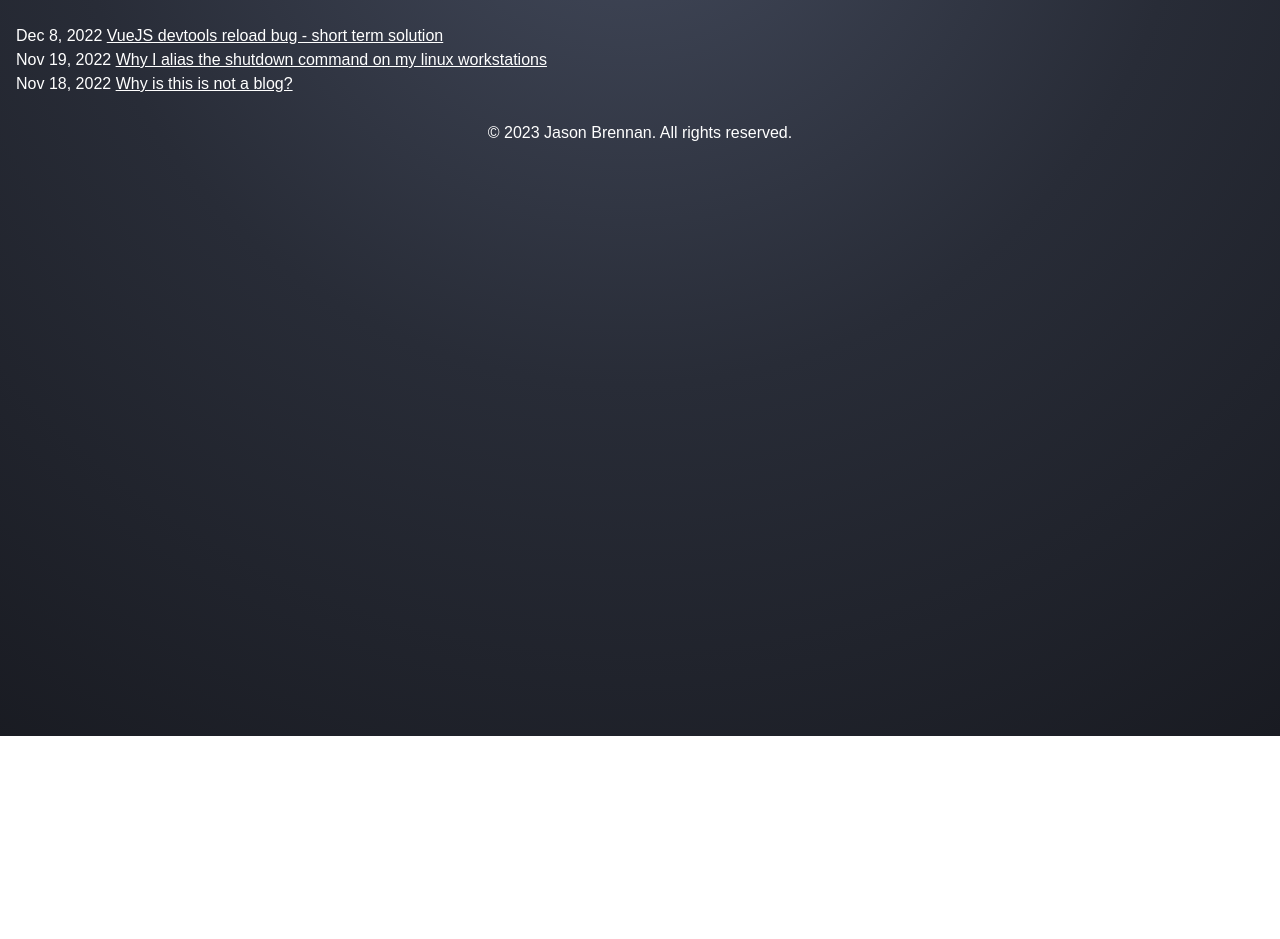
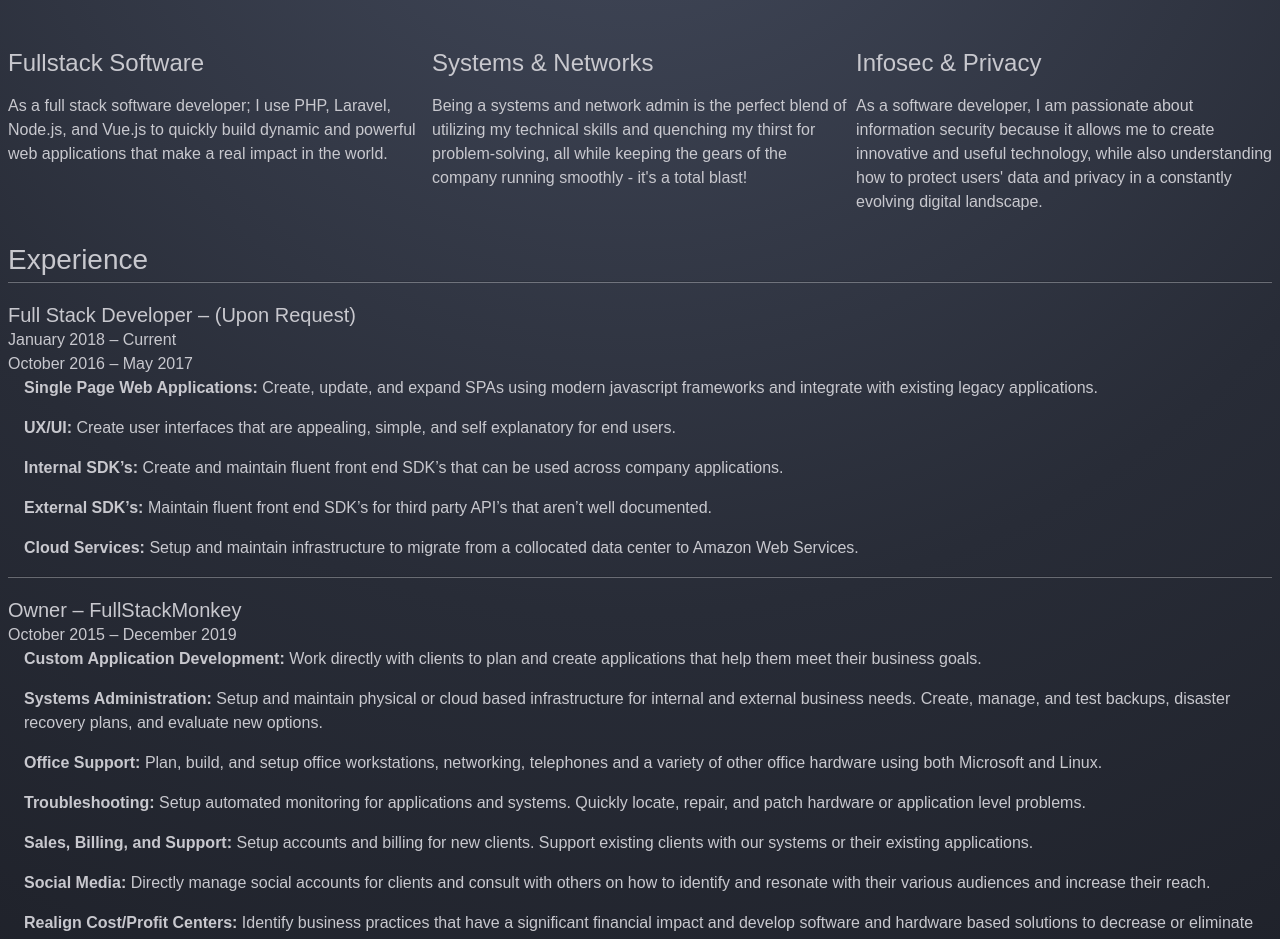
Before and after one commit to RusticXploit/jasonbrennan.com, an Astro site: page / in a window 1280 px wide. Shown: the part 64-1003 px from the top of the page. Before the commit the page ends 800 px from the top, so only its background shows below. Built offline with nearby package versions, Linux system fonts and the light colour scheme; Astro itself is replaced by a stand-in of ours.

Commit message:
testing layouts and text

```diff
--- a/astro.config.mjs
+++ b/astro.config.mjs
@@ -6,13 +6,12 @@ import sitemap from '@astrojs/sitemap';
 import tailwind from "@astrojs/tailwind";
 
 // https://astro.build/config
+import vue from "@astrojs/vue";
+
+// https://astro.build/config
 export default defineConfig({
   site: 'https://jasonbrennan.com',
-  integrations: [
-    mdx({
-      drafts: true
-    }),
-    sitemap(),
-    tailwind()
-  ]
+  integrations: [mdx({
+    drafts: true
+  }), sitemap(), tailwind(), vue()]
 });
--- a/package.json
+++ b/package.json
@@ -15,8 +15,10 @@
     "@astrojs/rss": "^1.0.3",
     "@astrojs/sitemap": "^1.0.0",
     "@astrojs/tailwind": "^2.1.3",
+    "@astrojs/vue": "^1.2.2",
     "astro": "^1.6.10",
-    "tailwindcss": "^3.2.4"
+    "tailwindcss": "^3.2.4",
+    "vue": "^3.2.45"
   },
   "devDependencies": {
     "sass": "^1.57.1"
--- a/src/components/Header.astro
+++ b/src/components/Header.astro
@@ -9,6 +9,7 @@ import { SITE_TITLE } from '../config';
       <div class="relative flex h-16 items-center justify-between">
         <div class="absolute inset-y-0 left-0 flex items-center sm:hidden">
           <!-- Mobile menu button-->
+          <site-menu>
           <button type="button" class="inline-flex items-center justify-center rounded-md p-2 text-gray-400 hover:bg-gray-700 hover:text-white focus:outline-none focus:ring-2 focus:ring-inset focus:ring-white" aria-controls="mobile-menu" aria-expanded="false">
             <span class="sr-only">Open main menu</span>
             <!--
@@ -18,7 +19,7 @@ import { SITE_TITLE } from '../config';
 
               Menu open: "hidden", Menu closed: "block"
             -->
-            <svg class="block h-6 w-6" xmlns="http://www.w3.org/2000/svg" fill="none" viewBox="0 0 24 24" stroke-width="1.5" stroke="currentColor" aria-hidden="true">
+            <svg id="closedIcon" class="block h-6 w-6" xmlns="http://www.w3.org/2000/svg" fill="none" viewBox="0 0 24 24" stroke-width="1.5" stroke="currentColor" aria-hidden="true">
               <path stroke-linecap="round" stroke-linejoin="round" d="M3.75 6.75h16.5M3.75 12h16.5m-16.5 5.25h16.5" />
             </svg>
             <!--
@@ -28,14 +29,15 @@ import { SITE_TITLE } from '../config';
 
               Menu open: "block", Menu closed: "hidden"
             -->
-            <svg class="hidden h-6 w-6" xmlns="http://www.w3.org/2000/svg" fill="none" viewBox="0 0 24 24" stroke-width="1.5" stroke="currentColor" aria-hidden="true">
+            <svg id="openIcon" class="hidden h-6 w-6" xmlns="http://www.w3.org/2000/svg" fill="none" viewBox="0 0 24 24" stroke-width="1.5" stroke="currentColor" aria-hidden="true">
               <path stroke-linecap="round" stroke-linejoin="round" d="M6 18L18 6M6 6l12 12" />
             </svg>
           </button>
+          </site-menu>
         </div>
         <div class="flex flex-1 items-center justify-center sm:items-stretch sm:justify-start">
           <div class="flex flex-shrink-0 items-center text-3xl">
-            { SITE_TITLE }
+            <a href="/" class="no-underline hover:underline">{ SITE_TITLE }</a>
           </div>
           <div class="hidden sm:ml-6 sm:block">
             <div class="flex space-x-4">
@@ -64,3 +66,26 @@ import { SITE_TITLE } from '../config';
   </nav>
 
 </header>
+
+<script>
+  // Define the behaviour for our new type of HTML element.
+  class Menu extends HTMLElement {
+    constructor() {
+      super();
+      let count = 0;
+
+      const menuButton = this.querySelector('button');
+      const closedIcon = document.getElementById('closedIcon');
+      const openIcon = this.getElementById('openIcon');
+
+      // Each time the button is clicked, update the count.
+      menuButton.addEventListener('click', () => {
+        console.log(openIcon)
+        console.log(closedIcon)
+      });
+    }
+  }
+
+  // Tell the browser to use our AstroHeart class for <astro-heart> elements.
+  customElements.define('site-menu', Menu);
+</script>
--- a/src/components/HeaderLink.astro
+++ b/src/components/HeaderLink.astro
@@ -10,7 +10,7 @@ const isActive = href === pathname || href === pathname.replace(/\/$/, '');
 <a
   href={href}
   class:list={[
-    'text-gray-300 hover:bg-gray-700 hover:text-white px-3 py-2 text-sm font-medium hover:underline',
+    'text-lg no-underline text-gray-300 hover:bg-gray-700 hover:text-white px-3 py-2 text-sm font-medium hover:underline',
     className, { active: isActive }
   ]}
   {...props}
--- a/src/layouts/HomeLab.astro
+++ b/src/layouts/HomeLab.astro
@@ -37,7 +37,7 @@ const {
 
 	<body>
 		<Header />
-		<main>
+		<main class="container mx-auto">
 			<article>
 				{heroImage && <img width={720} height={360} src={heroImage} alt="" />}
 				<h1 class="title">{title}</h1>
--- a/src/layouts/app.astro
+++ b/src/layouts/app.astro
@@ -15,7 +15,7 @@ const { title, description } = Astro.props;
 	<body>
 		<Header />
 		<main
-      class="container mx-auto mt-6"
+      class="container mx-auto mt-6 px-2"
     >
       <slot />
 		</main>
--- a/src/pages/index.astro
+++ b/src/pages/index.astro
@@ -1,5 +1,6 @@
 ---
 import App from '/src/layouts/app.astro'
+import Experience from '/src/pages/partial/experience.md'
 import { SITE_TITLE, SITE_DESCRIPTION } from '../config';
 
 // Use Astro.glob() to fetch all posts, and then sort them by date.
@@ -11,11 +12,35 @@ const posts = (await Astro.glob('./journal/*.{md,mdx}'))
 ---
 
 <App>
-  <section>
-    <ul>
+  <section class="grid grid-rows-auto sm:grid-cols-3 gap-x-2">
+    <div>
+      <h3>Fullstack Software</h3>
+      <p>As a full stack software developer; I use PHP, Laravel, Node.js, and Vue.js to quickly build dynamic and powerful web applications that make a real impact in the world.</p>
+    </div>
+    <div>
+      <h3>Systems &amp; Networks</h3>
+      <p>Being a systems and network admin is the perfect blend of utilizing my technical skills and quenching my thirst for problem-solving, all while keeping the gears of the company running smoothly - it's a total blast!</p>
+    </div>
+    <div>
+      <h3>Infosec &amp; Privacy</h3>
+      <p>As a software developer, I am passionate about information security because it allows me to create innovative and useful technology, while also understanding how to protect users' data and privacy in a constantly evolving digital landscape.</p>
+    </div>
+  </section>
+
+  <h2>Experience</h2>
+  <hr class="mb-4 mt-1" />
+
+  <section
+    class="experience"
+  >
+    <Experience />
+  </section>
+  <section class="mt-8">
+    <ul class="pl-0">
       {
         posts.map((post) => (
-          <li>
+          <li class="mb-2">
+            <a href={post.url}><h4>{post.frontmatter.title}</h4></a> &mdash;
             <time datetime={post.frontmatter.pubDate}>
               {new Date(post.frontmatter.pubDate).toLocaleDateString('en-us', {
                 year: 'numeric',
@@ -23,7 +48,6 @@ const posts = (await Astro.glob('./journal/*.{md,mdx}'))
                 day: 'numeric',
               })}
             </time>
-            <a href={post.url}>{post.frontmatter.title}</a>
           </li>
         ))
       }
--- /dev/null
+++ b/src/pages/partial/experience.md
@@ -0,0 +1,23 @@
+
+#### Full Stack Developer – (Upon Request)
+###### January 2018 – Current
+###### October 2016 – May 2017
+- **Single Page Web Applications:** Create, update, and expand SPAs using modern javascript frameworks and integrate with existing legacy applications.
+- **UX/UI:** Create user interfaces that are appealing, simple, and self explanatory for end users.
+- **Internal SDK's:** Create and maintain fluent front end SDK's that can be used across company applications.
+- **External SDK's:** Maintain fluent front end SDK's for third party API's that aren't well documented.
+- **Cloud Services:** Setup and maintain infrastructure to migrate from a collocated data center to Amazon Web Services.
+
+---
+
+#### Owner – FullStackMonkey
+###### October 2015 – December 2019
+- **Custom Application Development:** Work directly with clients to plan and create applications that help them meet their business goals.
+- **Systems Administration:** Setup and maintain physical or cloud based infrastructure for internal and external business needs. Create, manage, and test backups, disaster recovery plans, and evaluate new options.
+- **Office Support:** Plan, build, and setup office workstations, networking, telephones and a variety of other office hardware using both Microsoft and Linux.
+- **Troubleshooting:** Setup automated monitoring for applications and systems. Quickly locate, repair, and patch hardware or application level problems.
+- **Sales, Billing, and Support:** Setup accounts and billing for new clients. Support existing clients with our systems or their existing applications.
+- **Social Media:** Directly manage social accounts for clients and consult with others on how to identify and resonate with their various audiences and increase their reach.
+- **Realign Cost/Profit Centers:** Identify business practices that have a significant financial impact and develop software and hardware based solutions to decrease or eliminate those costs.
+- **Android Application Development:** Plan, build, and maintain applications and APIs built for the Android operating system using cross platform technologies for easy later deployment on IOS.
+- **Graphics:** Light graphics work to repair or enhance the quality of images for use on websites or social accounts.
--- a/src/styles/global.scss
+++ b/src/styles/global.scss
@@ -1,4 +1,3 @@
-// $char: #292929;
 :root {
   --background-dark: rgb(25, 27, 34);
   --background-medium: #282C37;
@@ -19,7 +18,7 @@ html {
   min-height: 100%;
   font: 100%/1.5 sans-serif;
   word-wrap: break-word;
-  color: #ffffff;
+  color: #c8c8ce;
 
 }
 
@@ -31,16 +30,25 @@ body {
 
 
 h1 {
+  margin-top: 1em;
   font-size: 2em;
 }
 
 h2 {
+  margin-top: 1em;
   font-size: 1.75em;
 }
 
 h3 {
+  margin-top: 1em;
   font-size: 1.50em;
 }
+
+h4 {
+  margin-top: 1em;
+  font-size: 1.25em;
+}
+
 
 h1,
 h2,
@@ -69,6 +77,10 @@ ul {
   padding-left: 1em;
 }
 
+.experience li {
+  margin-bottom: 1em;
+}
+
 code {
 	padding: 2px 5px;
 	background-color: #2b3748;
--- a/tsconfig.json
+++ b/tsconfig.json
@@ -1,3 +1,6 @@
 {
-  "extends": "astro/tsconfigs/strict"
+  "extends": "astro/tsconfigs/strict",
+  "compilerOptions": {
+    "jsx": "preserve"
+  }
 }
```
Also changed, not shown: README.md (added), 1 other file.
